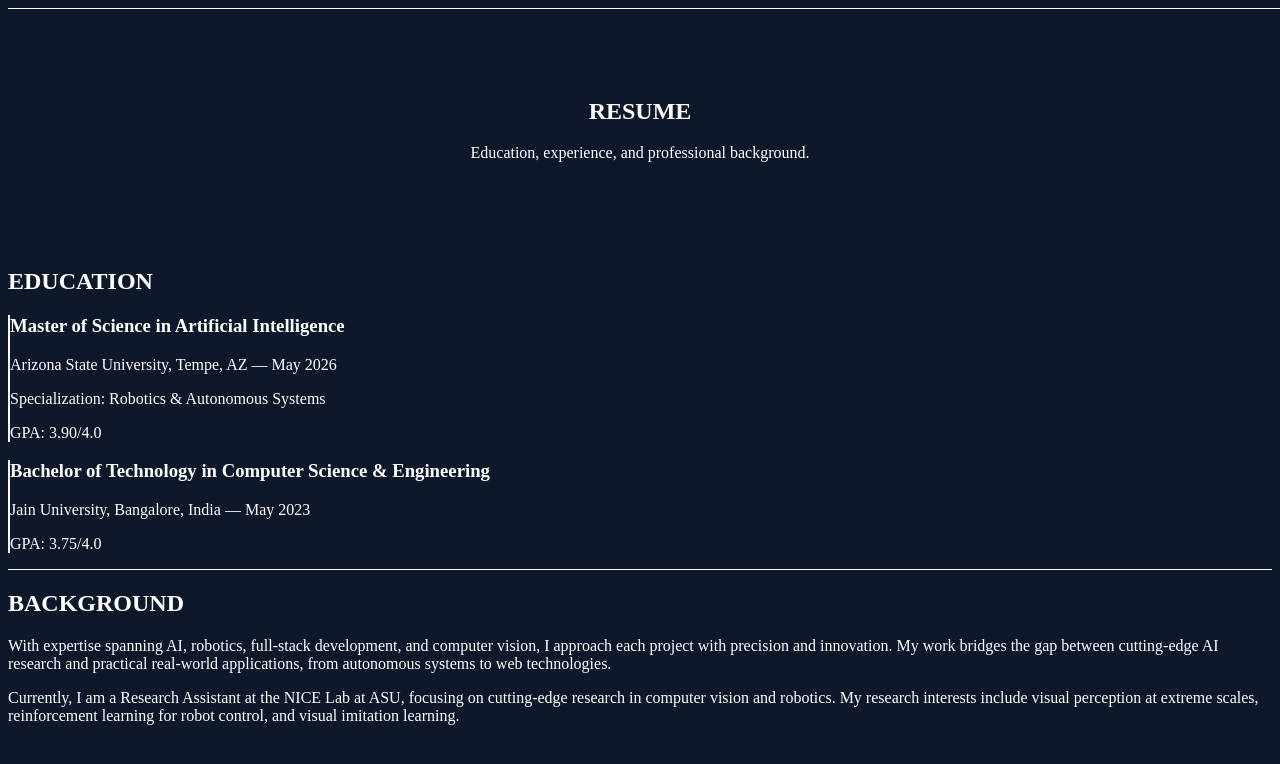
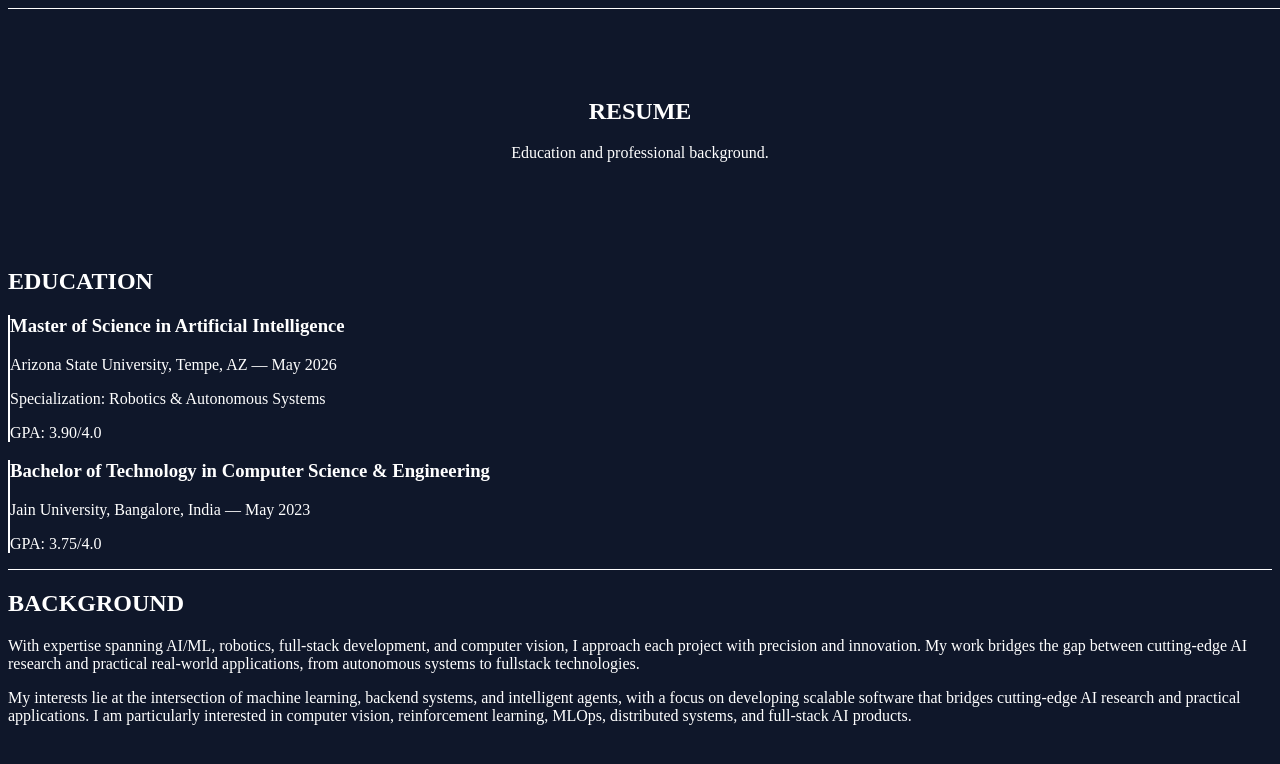
Before and after one commit to Ashwat231/Portfolio, a Next.js app: page /resume in a window 1280 px wide. Shown: the top 764 px of the page. Built offline with nearby package versions, Linux system fonts and the light colour scheme.

Commit message:
Polished Structure, Words and Format

```diff
--- a/src/app/page.js
+++ b/src/app/page.js
@@ -119,7 +119,7 @@
             </h2>
 
             <p className='text-lg md:text-xl text-gray-400 mb-6 font-light tracking-wide max-w-2xl mx-auto'>
-              AI Researcher & Full Stack Developer
+              AI/ML Engineer & Full Stack Developer
             </p>
 
             <p className='text-gray-200 mb-12 leading-relaxed max-w-lg mx-auto font-light'>
--- a/src/app/projects/page.js
+++ b/src/app/projects/page.js
@@ -5,6 +5,19 @@
 
 export default function ProjectsPage() {
   const projects = [
+    {
+      title: 'Soccer Score Prediction',
+      desc: [
+        'Developed an end-to-end machine learning pipeline to predict soccer match outcomes (win/draw/loss) using six seasons of historical English Premier League match data, performing data preprocessing, feature engineering, and model evaluation.',
+        'Engineered predictive features from recent team form, goal-scoring trends, goal difference, and historical win rates; trained and compared Logistic Regression, Random Forest, and XGBoost models to evaluate predictive performance.',
+        'Built and deployed a FastAPI backend serving real-time match predictions through REST APIs, containerized the service using Docker, and integrated a Next.js frontend deployed on Vercel for interactive prediction workflows.'
+      ],
+      tech: ['Python', 'Machine Learning', 'Random Forest', 'Logistic Regression', 'Extreme Gradient Boost', 'Pandas', 'FastAPI', 'Dockers', 'Render', 'NextJS', 'TailWind', 'Vercel', 'Github'],
+      image: 'PREDICT.gif',
+      linkType:'url',
+      linkHref: 'https://predictsoccer.vercel.app/',
+      linkLabel: 'URL'
+    },
     {
       title: 'Visual Imitation via Nearest Neighbors on Stretch 3',
       desc: ['Trained an encoder on a VINN-based imitation learning system, used self-supervised visual representations and k-nearest-neighbor for action retrieval, on collected dataset of picking up cards and stacking blocks. ',
@@ -19,7 +32,7 @@
         'Designed a component-based UI with reusable React components and optimized page performance via Next.js static generation deployed to production on Vercel with a custom domain.',
         'Implemented reusable UI components in Tailwind CSS to improve development efficiency and maintain design consistency across pages'
       ],
-      tech: ['NextJS', 'Tailwind', 'Vercel'],
+      tech: ['NextJS', 'Tailwind', 'NginX'],
       image: 'QiMinerals.gif',
       linkType: 'url',
       linkHref: 'https://www.qiminerals.com/',
@@ -40,19 +53,6 @@
         {text: 'Code', href: 'https://github.com/Ashwat231/VReID-XFD'},
 
       ]
-    },
-    {
-      title: 'Soccer Score Prediction',
-      desc: [
-        'Developed an end-to-end machine learning pipeline to predict soccer match outcomes (win/draw/loss) using six seasons of historical English Premier League match data, performing data preprocessing, feature engineering, and model evaluation.',
-        'Engineered predictive features from recent team form, goal-scoring trends, goal difference, and historical win rates; trained and compared Logistic Regression, Random Forest, and XGBoost models to evaluate predictive performance.',
-        'Built and deployed a FastAPI backend serving real-time match predictions through REST APIs, containerized the service using Docker, and integrated a Next.js frontend deployed on Vercel for interactive prediction workflows.'
-      ],
-      tech: ['Python', 'Machine Learning', 'Random Forest', 'Logistic Regression', 'Extreme Gradient Boost', 'Pandas', 'FastAPI', 'Dockers', 'Render', 'NextJS', 'TailWind', 'Vercel', 'Github'],
-      image: 'PREDICT.gif',
-      linkType:'url',
-      linkHref: 'https://predictsoccer.vercel.app/',
-      linkLabel: 'URL'
     },
     {
       title: 'Steering Diffusion Policies with RL (DSRL)',
@@ -113,12 +113,9 @@
       {/* Page Header */}
       <section className='min-h-[30vh] relative flex items-center justify-center pt-20 sm:pt-24 px-6' id='projects-header'>
         <div className='relative z-10 text-center max-w-3xl mx-auto'>
-          <h1 className='text-4xl sm:text-5xl md:text-6xl lg:text-7xl font-light tracking-tight mb-6 text-white'>
+          <h1 className='text-4xl sm:text-5xl md:text-6xl lg:text-7xl font-light tracking-tight text-white'>
             PROJECTS
           </h1>
-          <p className='text-base sm:text-lg md:text-xl text-slate-300 font-light'>
-            A selection of my research and development work in robotics, AI, and computer vision.
-          </p>
         </div>
       </section>
 
--- a/src/app/publications/page.js
+++ b/src/app/publications/page.js
@@ -80,10 +80,6 @@
                         <SiGooglescholar className='text-xl' />
                       </a>
           </p>
-
-          <p className='text-lg md:text-xl text-gray-300 font-light border-b border-cyan-500/20 pb-6'>
-            Peer-reviewed research and publications in computer vision and robotics.
-          </p>
         </div>
       </section>
 
--- a/src/app/resume/page.js
+++ b/src/app/resume/page.js
@@ -53,7 +53,7 @@
             RESUME
           </h1>
           <p className='text-lg md:text-xl text-gray-300 font-light'>
-            Education, experience, and professional background.
+            Education and professional background.
           </p>
         </div>
       </section>
@@ -82,11 +82,10 @@
             <div className='pt-8 border-t border-cyan-500/20'>
               <h2 className='text-4xl font-light tracking-tight mb-8 text-cyan-300'>BACKGROUND</h2>
               <p className='text-gray-300 text-lg leading-relaxed font-light mb-6'>
-                With expertise spanning AI, robotics, full-stack development, and computer vision, I approach each project with precision and innovation. My work bridges the gap between cutting-edge AI research and practical real-world applications, from autonomous systems to web technologies.
+                With expertise spanning AI/ML, robotics, full-stack development, and computer vision, I approach each project with precision and innovation. My work bridges the gap between cutting-edge AI research and practical real-world applications, from autonomous systems to fullstack technologies.
               </p>
               <p className='text-gray-300 text-lg leading-relaxed font-light'>
-                Currently, I am a Research Assistant at the NICE Lab at ASU, focusing on cutting-edge research in computer vision and robotics. My research interests include visual perception at extreme scales, reinforcement learning for robot control, and visual imitation learning.
-              </p>
+                My interests lie at the intersection of machine learning, backend systems, and intelligent agents, with a focus on developing scalable software that bridges cutting-edge AI research and practical applications. I am particularly interested in computer vision, reinforcement learning, MLOps, distributed systems, and full-stack AI products.              </p>
             </div>
           </div>
         </div>
```
